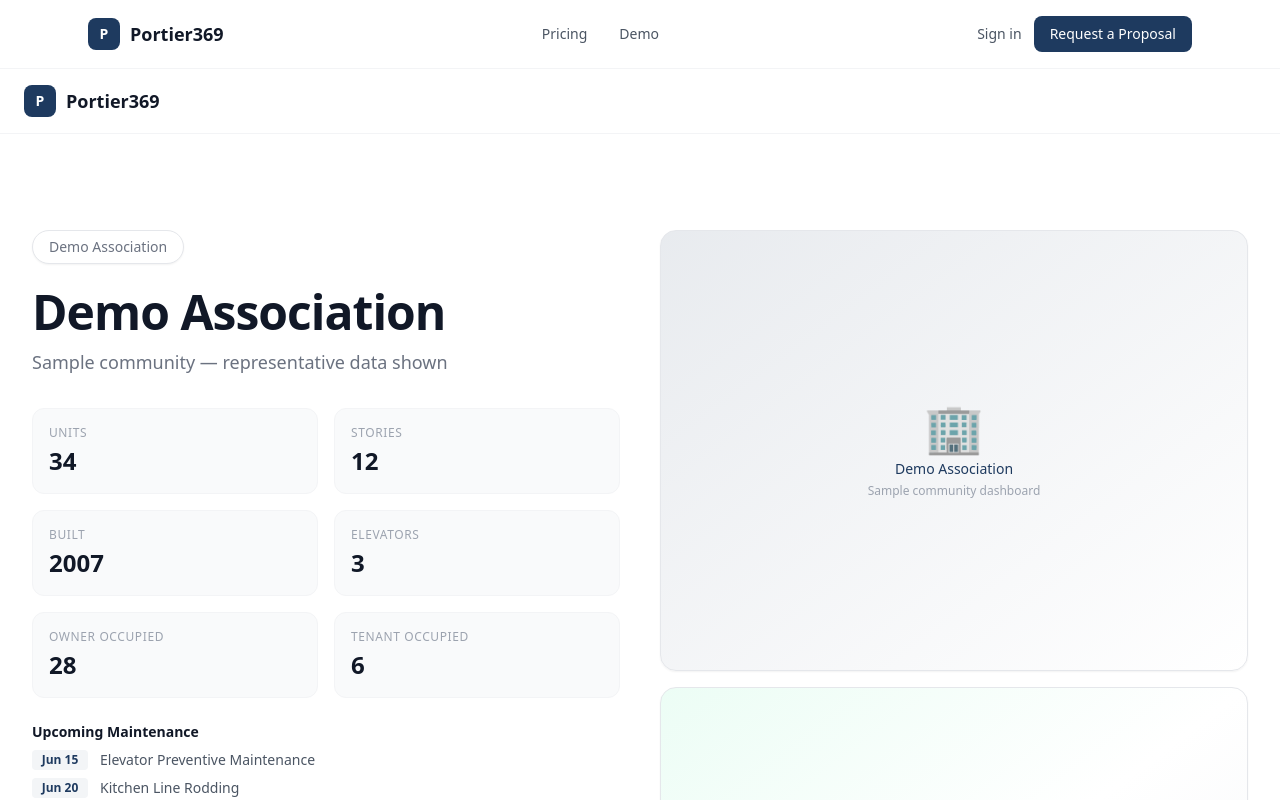
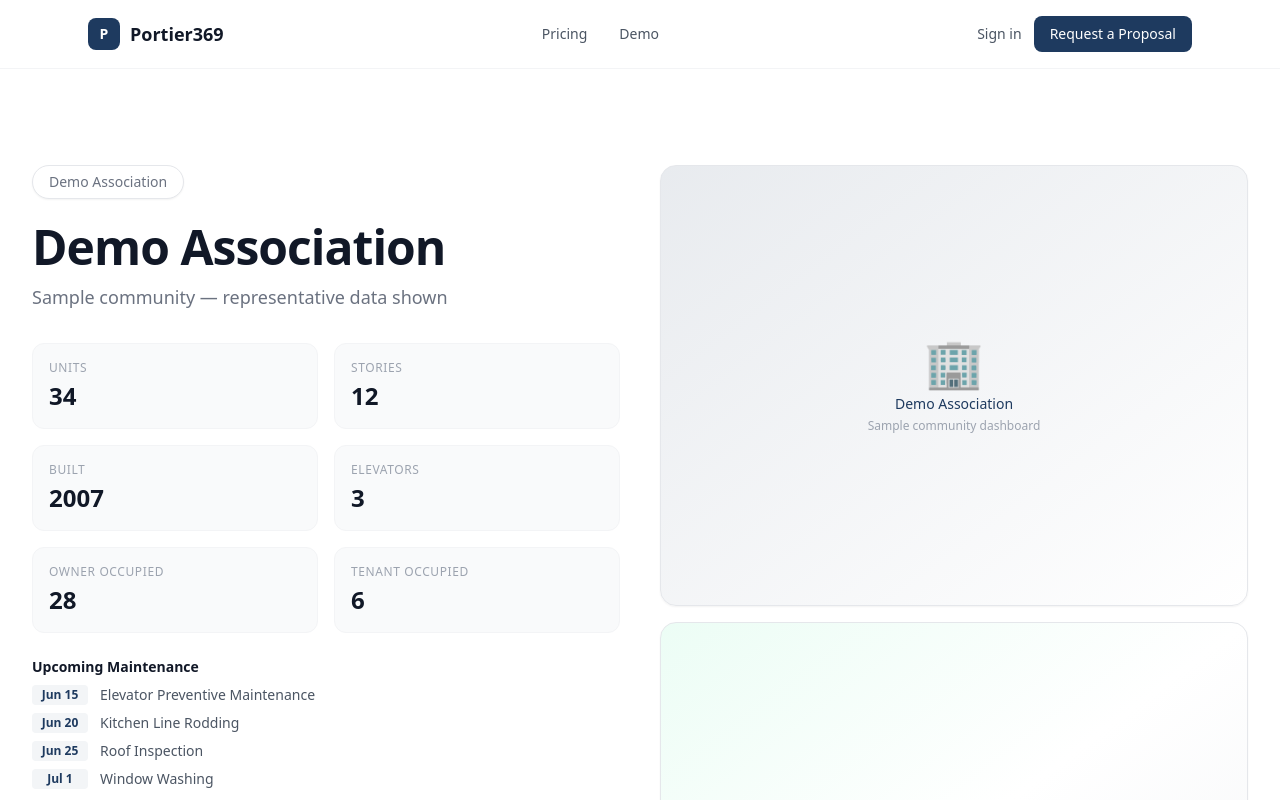
Before and after one commit to autho369-code/Condo-App, a Next.js app: page /demo in a window 1280 px wide. Shown: the top 800 px of the page. Built offline with nearby package versions, Linux system fonts and the light colour scheme.

Commit message:
fix: remove duplicate header from demo page — was stacking on top of marketing layout header

```diff
--- a/app/(marketing)/demo/page.tsx
+++ b/app/(marketing)/demo/page.tsx
@@ -15,15 +15,6 @@ export default async function ProposalPage({ searchParams }: { searchParams: Pro
 
   return (
     <div className="min-h-screen bg-white font-sans antialiased">
-      <header className="border-b border-gray-100 bg-white sticky top-0 z-50">
-        <div className="mx-auto flex max-w-[1280px] items-center justify-between px-6 py-4">
-          <Link href="/" className="flex items-center gap-2.5">
-            <div className="flex h-8 w-8 items-center justify-center rounded-lg bg-[#1E3A5F] text-sm font-bold text-white">P</div>
-            <span className="text-lg font-semibold text-gray-900">Portier369</span>
-          </Link>
-        </div>
-      </header>
-
       {/* Hero */}
       <section className="bg-white pt-16 pb-8 sm:pt-24 sm:pb-12">
         <div className="mx-auto max-w-[1280px] px-6 lg:px-8">
```
